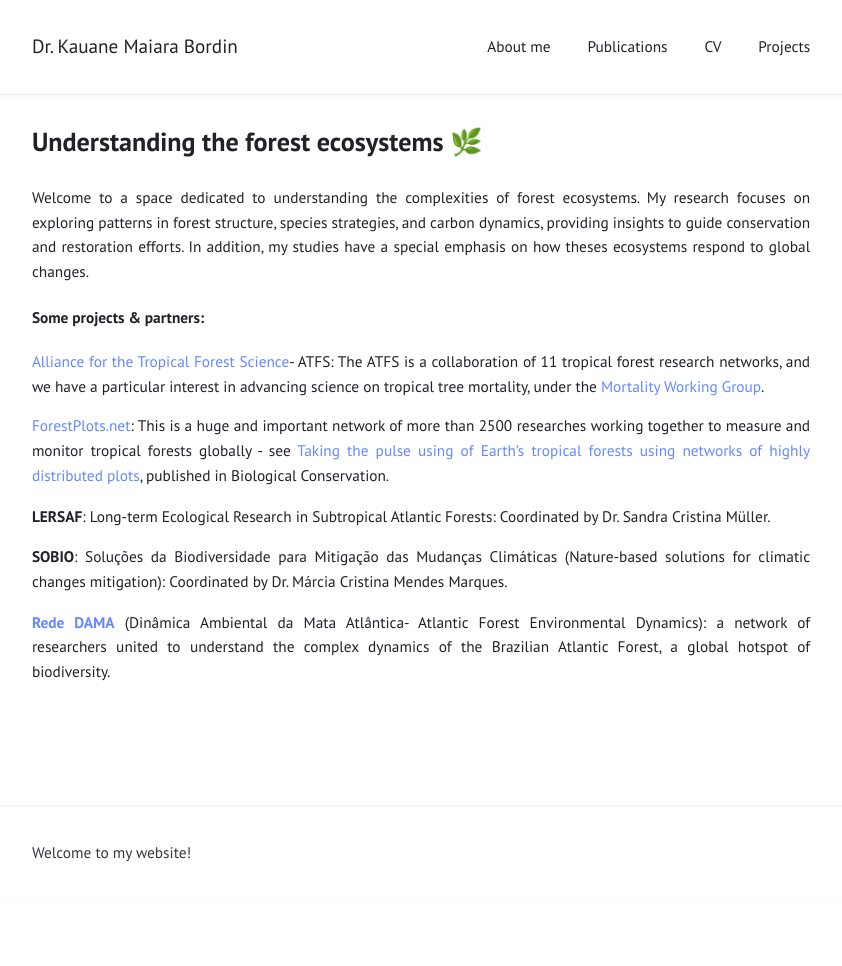
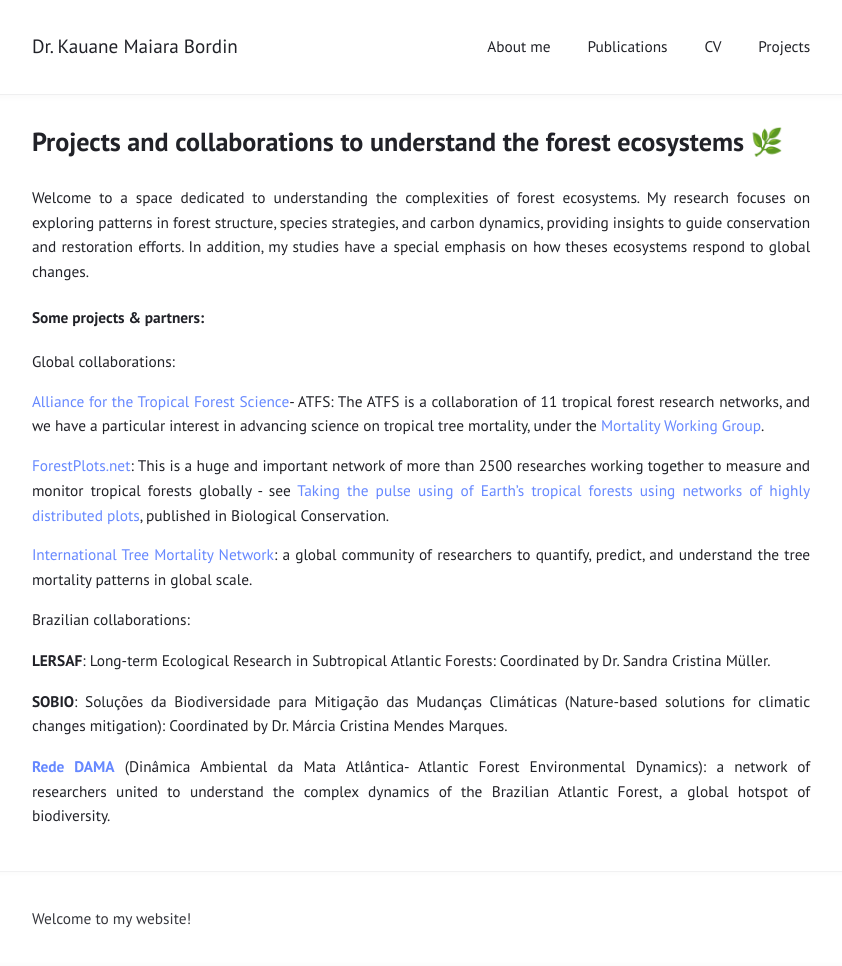
Before and after one commit to kmbordin/kmbordin.github.io, a Jekyll site: the page built from projects.MD, in a window 1280 px wide. Shown: the whole page, without its empty margins (219-1061 px from the left). Built offline with Jekyll 4.4.1, drawn with Linux system fonts in a browser that asks for light colours; our own code applies the rules of GitHub Pages for plain Markdown files; before the commit the page ends 900 px from its top, so only the background shows below that.

Commit message:
final version for 2024

```diff
--- a/projects.MD
+++ b/projects.MD
@@ -1,14 +1,20 @@
 ---
-title: "Understanding the forest ecosystems 🌿"
+title: "Projects and collaborations to understand the forest ecosystems 🌿"
 ---
 
 Welcome to a space dedicated to understanding the complexities of forest ecosystems. My research focuses on exploring patterns in forest structure, species strategies, and carbon dynamics, providing insights to guide conservation and restoration efforts. In addition, my studies have a special emphasis on how theses ecosystems respond to global changes.
 
 #### Some projects & partners:
 
+Global collaborations:
+
 [Alliance for the Tropical Forest Science](https://www.alliancetropicalforestscience.net/)- ATFS: The ATFS is a collaboration of 11 tropical forest research networks, and we have a particular interest in advancing science on tropical tree mortality, under the [Mortality Working Group](https://www.alliancetropicalforestscience.net/working-groups.html).
 
 [ForestPlots.net](https://forestplots.net/): This is a huge and important network of more than 2500 researches working together to measure and monitor tropical forests globally - see [Taking the pulse using of Earth's tropical forests using networks of highly distributed plots](https://doi.org/10.1016/j.biocon.2020.108849), published in Biological Conservation.
+
+[International Tree Mortality Network](https://www.tree-mortality.net/): a global community of researchers to quantify, predict, and understand the tree mortality patterns in global scale.
+
+Brazilian collaborations:
 
 **LERSAF**: Long-term Ecological Research in Subtropical Atlantic Forests: Coordinated by Dr. Sandra Cristina Müller.
 
```
Also changed, not shown: CV.md (+1 -1 lines), index.md (+1 -3 lines), publications.md (+1 -1 lines).
